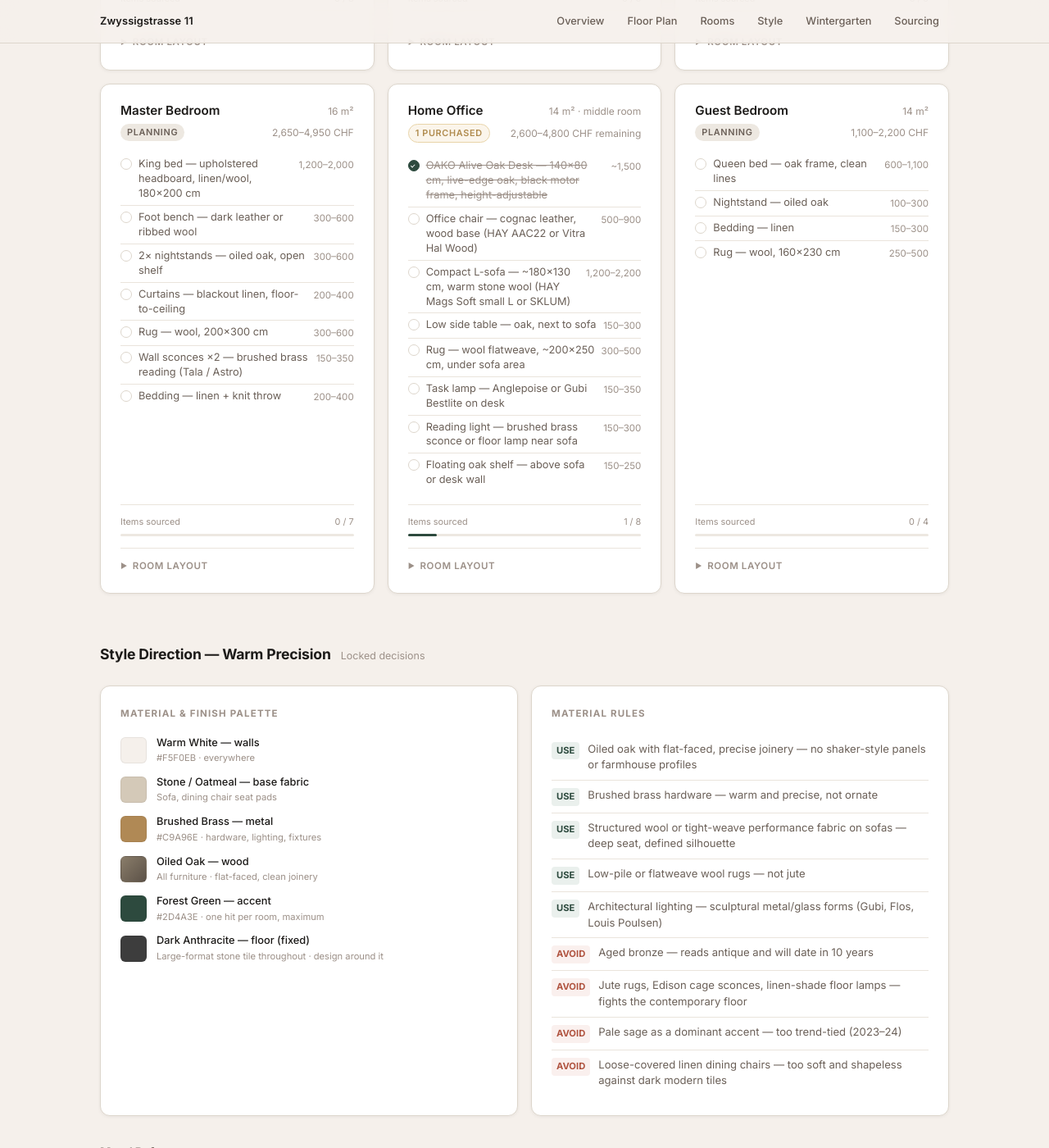
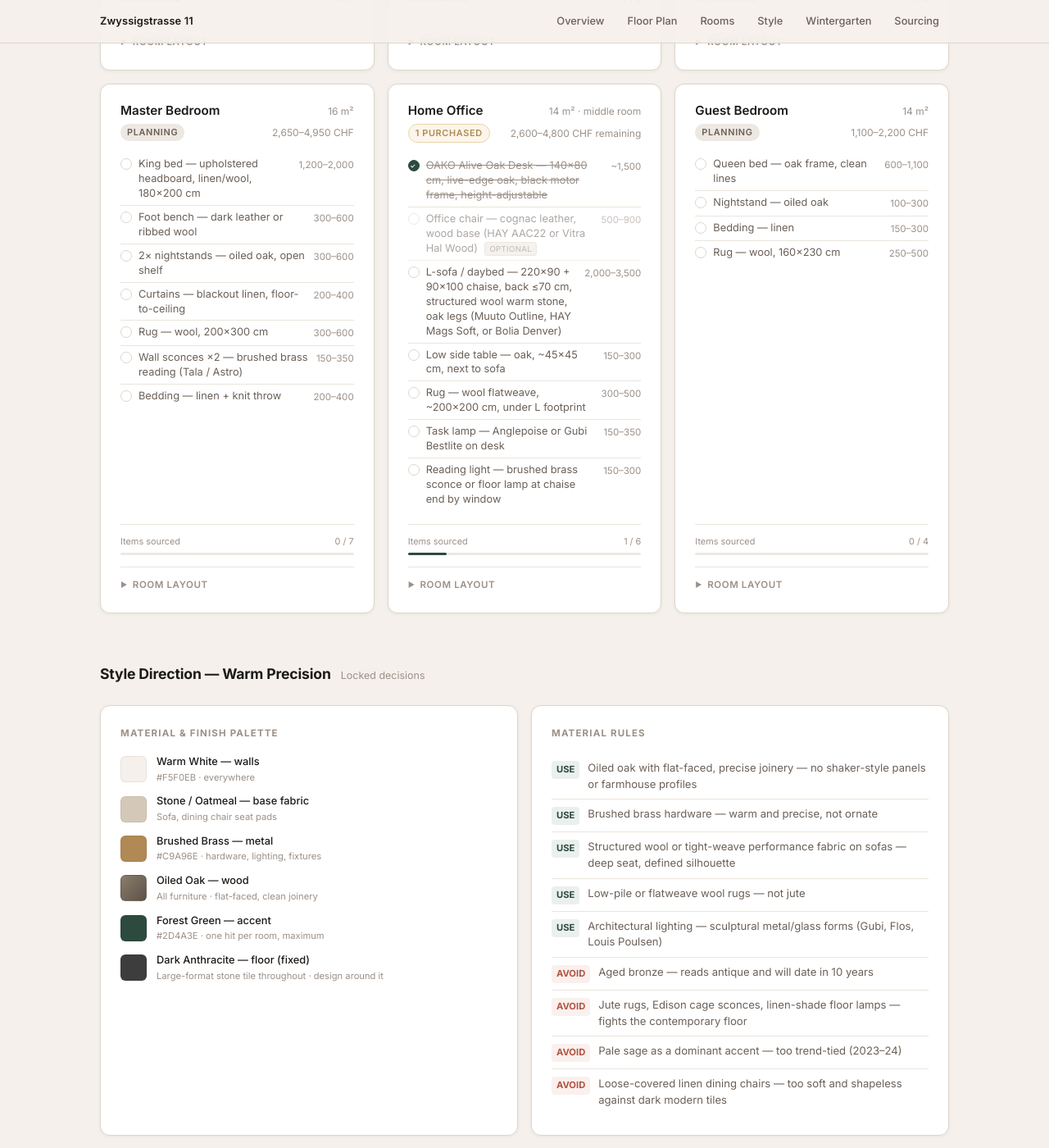
Before and after one commit to sunmeetsingh/sunmeetsingh.github.io, a Jekyll site: the page built from design/index.html, in a window 1280 px wide and 1400 px high, scrolled down 2319 px. Shown: the whole window at 82% size. Built offline with Jekyll 4.4.1, drawn with Linux system fonts in a browser that asks for light colours.

Commit message:
Home office: clean shopping list, optional chair badge, expand layout modal
- Remove floating oak shelf from home office buy list
- Mark office chair as optional (dimmed + badge)
- Update L-sofa description to match current spec (220×90 + 90×100 chaise)
- Remove side table from floor plan diagram (still in shopping list)
- Add expand/pop-out button on every room layout diagram (opens modal)
- Progress counter: 1/6

Co-Authored-By: Claude Sonnet 4.6 <noreply@anthropic.com>

```diff
--- a/design/furniture.yml
+++ b/design/furniture.yml
@@ -66,7 +66,6 @@ home_office:
   - { id: oako_desk,       type: table,    label: "OAKO Desk 140×80", w: 140, d: 80,  x: 307, y: 0,   status: purchased }
   - { id: l_sofa_main,     type: sofa,     label: "L-Sofa / Daybed",  w: 220, d: 90,  x: 0,   y: 180  }
   - { id: l_sofa_chaise,   type: sofa,     label: "",                  w: 90,  d: 100, x: 0,   y: 80   }
-  - { id: side_table,      type: table,    label: "Side Table",        w: 45,  d: 45,  x: 225, y: 190  }
 
 guest_bedroom:
   # Room: 467 × 270 cm. Window on plan_left, exterior also on plan_bottom (corner room).
--- a/design/index.html
+++ b/design/index.html
@@ -682,6 +682,7 @@ title: "Zwyssigstrasse 11 — Project Dashboard"
       display: flex;
       justify-content: center;
       align-items: center;
+      position: relative;
     }
     .room-svg-wrap svg {
       width: 100%;
@@ -691,6 +692,73 @@ title: "Zwyssigstrasse 11 — Project Dashboard"
       border-radius: var(--radius-sm);
     }
     .rd-loading { font-size: 0.7rem; color: var(--text-3); text-align: center; padding: 20px; }
+
+    /* Expand button on room layout diagrams */
+    .rd-expand-btn {
+      position: absolute;
+      top: 6px; right: 6px;
+      width: 26px; height: 26px;
+      background: rgba(245,240,235,0.90);
+      border: 1px solid var(--border);
+      border-radius: 5px;
+      cursor: pointer;
+      display: flex; align-items: center; justify-content: center;
+      color: var(--text-2);
+      transition: background 0.15s, color 0.15s;
+      z-index: 3;
+      padding: 0;
+    }
+    .rd-expand-btn:hover { background: #fff; color: var(--brass); border-color: var(--brass); }
+
+    /* Optional item style */
+    .room-item.optional { opacity: 0.55; }
+    .item-badge {
+      display: inline-block;
+      padding: 1px 5px;
+      background: var(--surface-2);
+      border: 1px solid var(--border);
+      border-radius: 3px;
+      font-size: 0.6rem;
+      color: var(--text-3);
+      margin-left: 5px;
+      vertical-align: middle;
+      font-weight: 500;
+      letter-spacing: 0.03em;
+      text-transform: uppercase;
+    }
+
+    /* Layout modal overlay */
+    .rd-modal-overlay {
+      display: none;
+      position: fixed; inset: 0;
+      background: rgba(0,0,0,0.55);
+      z-index: 9999;
+      align-items: center; justify-content: center;
+    }
+    .rd-modal-overlay.open { display: flex; }
+    .rd-modal-box {
+      background: var(--surface);
+      border-radius: var(--radius);
+      padding: 16px;
+      max-width: min(92vw, 860px);
+      max-height: 92vh;
+      width: 100%;
+      box-shadow: var(--shadow-lg);
+      display: flex; flex-direction: column; gap: 12px;
+    }
+    .rd-modal-header {
+      display: flex; justify-content: space-between; align-items: center;
+    }
+    .rd-modal-title { font-size: 0.85rem; font-weight: 600; color: var(--text); text-transform: capitalize; }
+    .rd-modal-close {
+      width: 28px; height: 28px;
+      background: var(--surface-2); border: 1px solid var(--border); border-radius: 6px;
+      cursor: pointer; display: flex; align-items: center; justify-content: center;
+      font-size: 15px; color: var(--text-2); line-height: 1;
+    }
+    .rd-modal-close:hover { background: var(--border); }
+    .rd-modal-body { overflow: auto; flex: 1; }
+    .rd-modal-body svg { width: 100%; height: auto; max-height: 78vh; background: #FAF8F4; border-radius: var(--radius-sm); display: block; }
 
     /* ── Utility ─────────────────────────────────────────────── */
     .card-wrap {
@@ -1062,24 +1130,24 @@ title: "Zwyssigstrasse 11 — Project Dashboard"
             <div class="item-text done">OAKO Alive Oak Desk — 140×80 cm, live-edge oak, black motor frame, height-adjustable</div>
             <div class="item-price">~1,500</div>
           </li>
-          <li class="room-item">
-            <div class="item-check"></div>
-            <div class="item-text">Office chair — cognac leather, wood base (HAY AAC22 or Vitra Hal Wood)</div>
+          <li class="room-item optional">
+            <div class="item-check"></div>
+            <div class="item-text">Office chair — cognac leather, wood base (HAY AAC22 or Vitra Hal Wood) <span class="item-badge">optional</span></div>
             <div class="item-price">500–900</div>
           </li>
           <li class="room-item">
             <div class="item-check"></div>
-            <div class="item-text">Compact L-sofa — ~180×130 cm, warm stone wool (HAY Mags Soft small L or SKLUM)</div>
-            <div class="item-price">1,200–2,200</div>
-          </li>
-          <li class="room-item">
-            <div class="item-check"></div>
-            <div class="item-text">Low side table — oak, next to sofa</div>
+            <div class="item-text">L-sofa / daybed — 220×90 + 90×100 chaise, back ≤70 cm, structured wool warm stone, oak legs (Muuto Outline, HAY Mags Soft, or Bolia Denver)</div>
+            <div class="item-price">2,000–3,500</div>
+          </li>
+          <li class="room-item">
+            <div class="item-check"></div>
+            <div class="item-text">Low side table — oak, ~45×45 cm, next to sofa</div>
             <div class="item-price">150–300</div>
           </li>
           <li class="room-item">
             <div class="item-check"></div>
-            <div class="item-text">Rug — wool flatweave, ~200×250 cm, under sofa area</div>
+            <div class="item-text">Rug — wool flatweave, ~200×200 cm, under L footprint</div>
             <div class="item-price">300–500</div>
           </li>
           <li class="room-item">
@@ -1089,18 +1157,13 @@ title: "Zwyssigstrasse 11 — Project Dashboard"
           </li>
           <li class="room-item">
             <div class="item-check"></div>
-            <div class="item-text">Reading light — brushed brass sconce or floor lamp near sofa</div>
+            <div class="item-text">Reading light — brushed brass sconce or floor lamp at chaise end by window</div>
             <div class="item-price">150–300</div>
-          </li>
-          <li class="room-item">
-            <div class="item-check"></div>
-            <div class="item-text">Floating oak shelf — above sofa or desk wall</div>
-            <div class="item-price">150–250</div>
           </li>
         </ul>
         <div class="room-progress">
-          <div class="progress-label"><span>Items sourced</span><span>1 / 8</span></div>
-          <div class="progress-track"><div class="progress-fill" style="width:12.5%"></div></div>
+          <div class="progress-label"><span>Items sourced</span><span>1 / 6</span></div>
+          <div class="progress-track"><div class="progress-fill" style="width:16.7%"></div></div>
         </div>
         <details class="room-layout-toggle">
           <summary>Room layout</summary>
@@ -1609,6 +1672,11 @@ title: "Zwyssigstrasse 11 — Project Dashboard"
 
     container.innerHTML = `
       <div class="room-svg-wrap">
+        <button class="rd-expand-btn" title="Expand layout" aria-label="Expand layout">
+          <svg width="12" height="12" viewBox="0 0 12 12" fill="none" stroke="currentColor" stroke-width="1.5" stroke-linecap="round">
+            <path d="M1 5V1h4M11 7v4H7M1 1l4 4M7 11l4-4"/>
+          </svg>
+        </button>
         <svg viewBox="${cx0} ${cy0} ${cx1 - cx0} ${cy1 - cy0}"
              preserveAspectRatio="xMidYMid meet" xmlns="http://www.w3.org/2000/svg">
           <!-- Floorplan as context background -->
@@ -1628,11 +1696,43 @@ title: "Zwyssigstrasse 11 — Project Dashboard"
         </svg>
       </div>
     `;
+
+    const expandBtn = container.querySelector('.rd-expand-btn');
+    if (expandBtn) {
+      expandBtn.addEventListener('click', e => {
+        e.stopPropagation();
+        const svgEl = container.querySelector('svg');
+        if (!svgEl) return;
+        const modal = document.getElementById('rd-modal');
+        modal.querySelector('.rd-modal-title').textContent =
+          roomKey.replace(/_/g, ' ');
+        modal.querySelector('.rd-modal-body').innerHTML = svgEl.outerHTML;
+        modal.classList.add('open');
+      });
+    }
   }
 
   containers.forEach(c => renderRoom(c.dataset.room, c));
+
+  // Modal close handlers
+  const modal = document.getElementById('rd-modal');
+  if (modal) {
+    document.getElementById('rd-modal-close').addEventListener('click', () => modal.classList.remove('open'));
+    modal.addEventListener('click', e => { if (e.target === modal) modal.classList.remove('open'); });
+    document.addEventListener('keydown', e => { if (e.key === 'Escape') modal.classList.remove('open'); });
+  }
 })();
 </script>
 
+<!-- Layout expand modal -->
+<div id="rd-modal" class="rd-modal-overlay" role="dialog" aria-modal="true">
+  <div class="rd-modal-box">
+    <div class="rd-modal-header">
+      <span class="rd-modal-title"></span>
+      <button id="rd-modal-close" class="rd-modal-close" title="Close">✕</button>
+    </div>
+    <div class="rd-modal-body"></div>
+  </div>
+</div>
 </body>
 </html>
```
